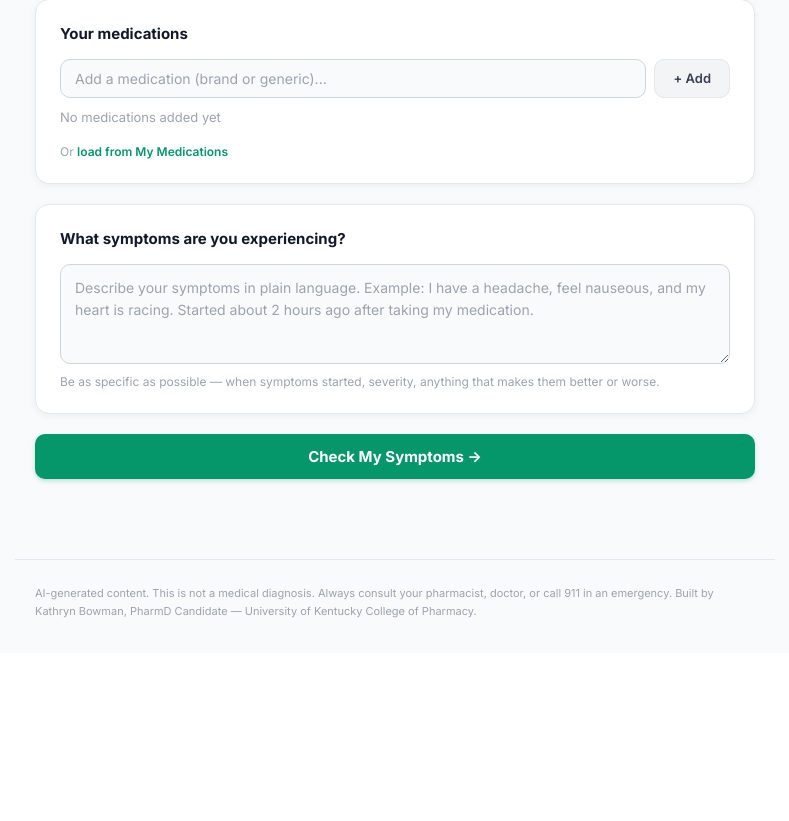
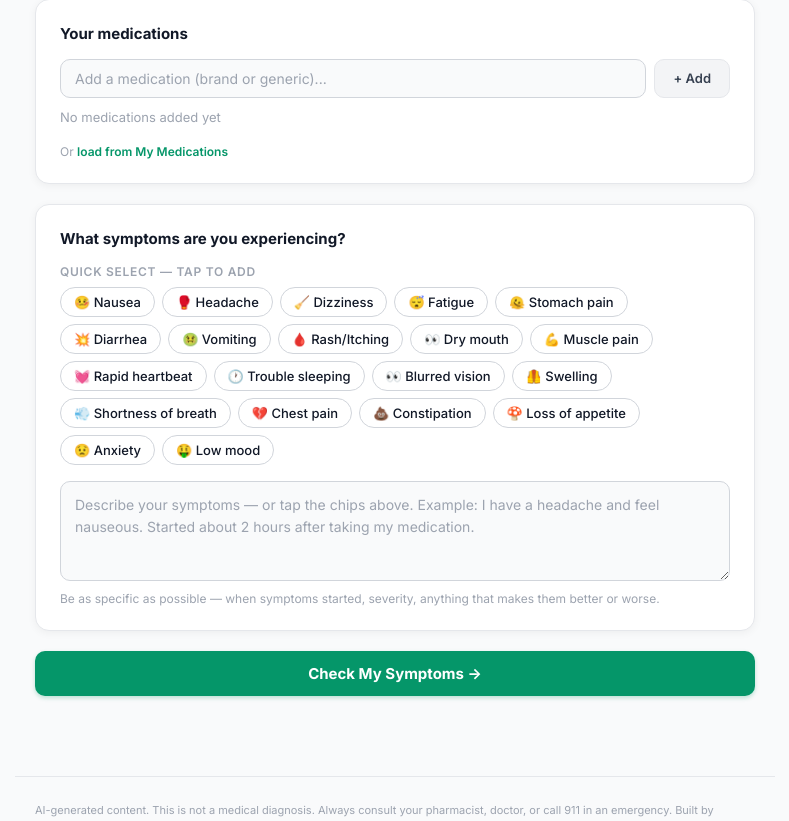
Before and after one commit to chefsmom/pilltalk, a Flask app: page /symptoms in a window 1280 px wide. Shown: the part 269-1090 px from the top of the page, without its empty margins (245-1034 px from the left). Before the commit the page ends 887 px from the top, so only its background shows below. Run offline with Flask 3, Linux system fonts and the light colour scheme.

Commit message:
fix symptom chips, add financial resources tab, accuracy disclaimer

```diff
--- a/templates/symptoms.html
+++ b/templates/symptoms.html
@@ -134,7 +134,30 @@ footer{max-width:760px;margin:0 auto;padding:0 1.25rem 2rem;font-size:11px;color
 
   <div class="card">
     <div class="card-title">What symptoms are you experiencing?</div>
-    <textarea id="symptomInput" placeholder="Describe your symptoms in plain language. Example: I have a headache, feel nauseous, and my heart is racing. Started about 2 hours ago after taking my medication."></textarea>
+    <div class="chips-label">Quick select — tap to add</div>
+    <div class="symptom-chips">
+      <button class="sym-chip" onclick="toggleChip(this,'Nausea')">&#129298; Nausea</button>
+      <button class="sym-chip" onclick="toggleChip(this,'Headache')">&#129354; Headache</button>
+      <button class="sym-chip" onclick="toggleChip(this,'Dizziness')">&#129529; Dizziness</button>
+      <button class="sym-chip" onclick="toggleChip(this,'Fatigue')">&#128564; Fatigue</button>
+      <button class="sym-chip" onclick="toggleChip(this,'Stomach pain')">&#129760; Stomach pain</button>
+      <button class="sym-chip" onclick="toggleChip(this,'Diarrhea')">&#128165; Diarrhea</button>
+      <button class="sym-chip" onclick="toggleChip(this,'Vomiting')">&#129314; Vomiting</button>
+      <button class="sym-chip" onclick="toggleChip(this,'Rash or itching')">&#129656; Rash/Itching</button>
+      <button class="sym-chip" onclick="toggleChip(this,'Dry mouth')">&#128064; Dry mouth</button>
+      <button class="sym-chip" onclick="toggleChip(this,'Muscle pain')">&#128170; Muscle pain</button>
+      <button class="sym-chip" onclick="toggleChip(this,'Rapid heartbeat')">&#128147; Rapid heartbeat</button>
+      <button class="sym-chip" onclick="toggleChip(this,'Trouble sleeping')">&#128336; Trouble sleeping</button>
+      <button class="sym-chip" onclick="toggleChip(this,'Blurred vision')">&#128064; Blurred vision</button>
+      <button class="sym-chip" onclick="toggleChip(this,'Swelling')">&#129466; Swelling</button>
+      <button class="sym-chip" onclick="toggleChip(this,'Shortness of breath')">&#128168; Shortness of breath</button>
+      <button class="sym-chip" onclick="toggleChip(this,'Chest pain')">&#128148; Chest pain</button>
+      <button class="sym-chip" onclick="toggleChip(this,'Constipation')">&#128169; Constipation</button>
+      <button class="sym-chip" onclick="toggleChip(this,'Loss of appetite')">&#127812; Loss of appetite</button>
+      <button class="sym-chip" onclick="toggleChip(this,'Anxiety or racing thoughts')">&#128543; Anxiety</button>
+      <button class="sym-chip" onclick="toggleChip(this,'Low mood or depression')">&#129297; Low mood</button>
+    </div>
+    <textarea id="symptomInput" placeholder="Describe your symptoms — or tap the chips above. Example: I have a headache and feel nauseous. Started about 2 hours after taking my medication."></textarea>
     <div class="hint">Be as specific as possible — when symptoms started, severity, anything that makes them better or worse.</div>
   </div>
 
```
Also changed, not shown: templates/index.html (+36 -0 lines).
